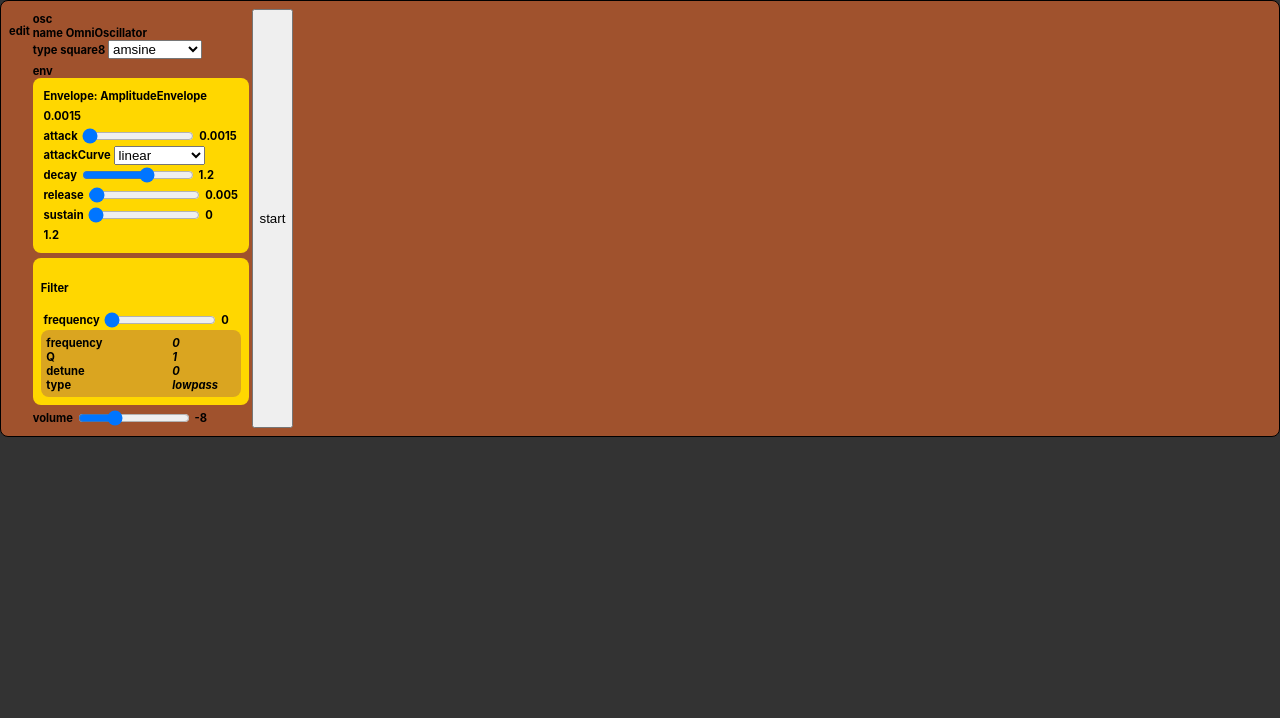
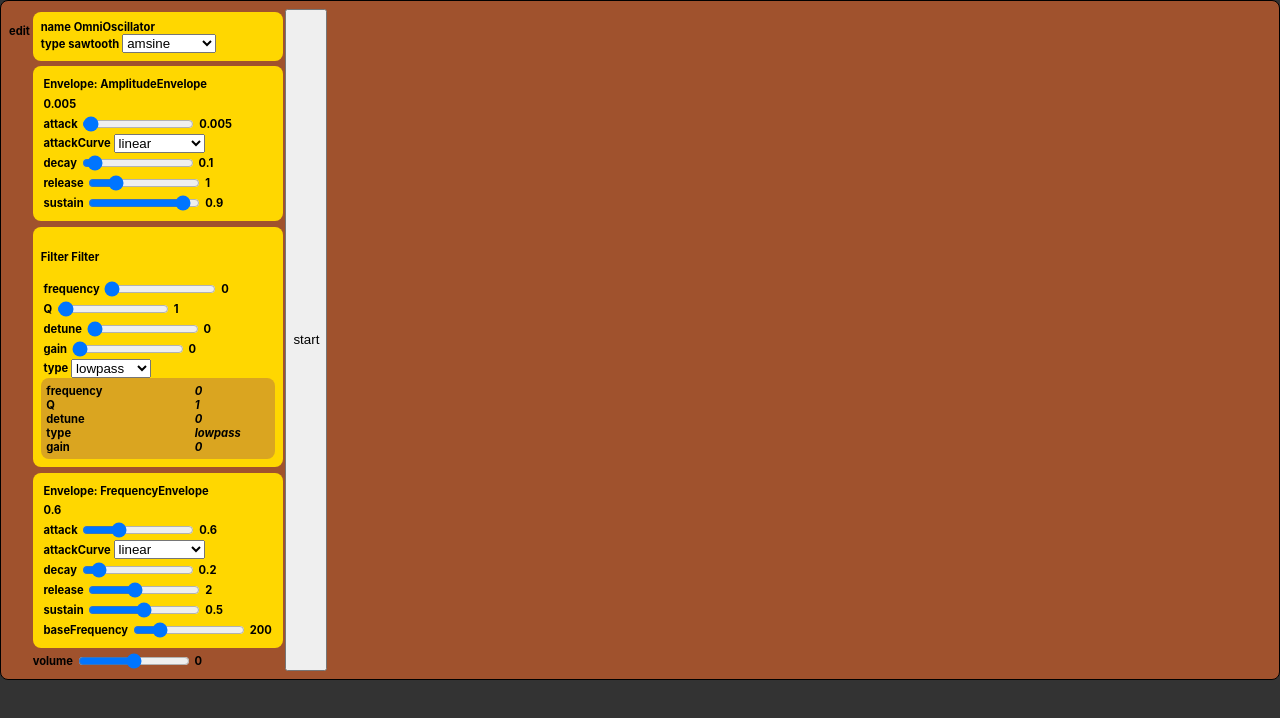
Before and after one commit to joshmarinacci/xp, a React (Create React App) app in the folder synth2/: page / in a window 1280 px wide. Shown: the top 718 px of the page. Built offline with nearby package versions, Linux system fonts and the light colour scheme.

Commit message:
add frequency to lowpass filter

```diff
--- a/synth2/src/App.js
+++ b/synth2/src/App.js
@@ -205,57 +205,7 @@ function PresetsLoader({onChange}) {
     </select>
 }
 
-let editable_synth = new MonoSynth({
-    "volume": -8,
-    "detune": 0,
-    "portamento": 0,
-    "envelope": {
-        "attack": 0.0015,
-        "attackCurve": "linear",
-        "decay": 1.2,
-        "decayCurve": "exponential",
-        "release": 0.005,
-        "releaseCurve": "exponential",
-        "sustain": 0.0
-    },
-    "filter": {
-        "Q": 1,
-        "detune": 0,
-        "frequency": 244.5,
-        "gain": 0,
-        "rolloff": -12,
-        "type": "lowpass"
-    },
-    "filterEnvelope": {
-        "attack": 0.001,
-        "attackCurve": "linear",
-        "decay": 0.7,
-        "decayCurve": "exponential",
-        "release": 0.8,
-        "releaseCurve": "exponential",
-        "sustain": 0.1,
-        "baseFrequency": 300,
-        "exponent": 2,
-        "octaves": 4
-    },
-    "oscillator": {
-        "detune": 0,
-        "frequency": 440,
-        "partialCount": 8,
-        "partials": [
-            1.2732395447351628,
-            0,
-            0.4244131815783876,
-            0,
-            0.25464790894703254,
-            0,
-            0.18189136353359467,
-            0
-        ],
-        "phase": 0,
-        "type": "square8"
-    }
-})
+let editable_synth = new MonoSynth();
 editable_synth.toDestination()
 
 function App() {
--- a/synth2/src/editors.jsx
+++ b/synth2/src/editors.jsx
@@ -27,7 +27,7 @@ function PropGrid({obj, props}) {
 
 export function OscillatorEditor({oscillator}) {
     let [type, set_type] = useState(oscillator.type)
-    return <VBox>
+    return <div className={"vbox panel"}>
         <div><b>name</b> {oscillator.name}</div>
         <div><b>type</b>
             <label>{oscillator.type}</label>
@@ -41,18 +41,30 @@ export function OscillatorEditor({oscillator}) {
         {/*    <b>harmonicity</b><i>{oscillator.harmonicity.value}</i>*/}
         {/*</div>*/}
         {/*<PropGrid obj={oscillator} props={["modulationType","partialCount","phase","type"]}/>*/}
-    </VBox>
+    </div>
 }
 
 function TSlider({prop, obj, min, max, name}) {
-    const [value, set_value] = useState(obj[prop])
+    const [value, set_value] = useState(()=>{
+        if(obj[prop].name && obj[prop].name === "Signal") {
+            // console.log("is a signal")
+            return obj[prop].value
+        } else {
+            return obj[prop]
+        }
+    })
     return <HBox>
-        <label>{name}</label>
+        <label>{name?name:prop}</label>
         <input className={"tslider"}
         type={"range"} min={min*100} max={max*100} value={value*100}
                onChange={(e)=>{
                    let v = (parseFloat(e.target.value))/100
-                   obj[prop] = v
+                   if(obj[prop].name && obj[prop].name=== 'Signal') {
+                       // console.log("setting", v, "on", obj, prop)
+                       obj[prop].value = v
+                   } else {
+                       obj[prop] = v
+                   }
                    set_value(v)
                }}
         />
@@ -68,6 +80,7 @@ function TSelect({obj, prop, values}) {
             let v = e.target.value
             set_value(v)
             obj[prop] = v
+            console.log("object is now",obj)
         }}>
             {values.map(v => <option key={v} value={v}>{v}</option>)}
         </select>
@@ -77,6 +90,10 @@ function TSelect({obj, prop, values}) {
 let CURVES = ["linear","exponential"]
 
 function EnvelopeEditor({envelope}) {
+    let extras = ""
+    if(envelope.baseFrequency) {
+        extras = <TSlider min={0} max={1000} obj={envelope} prop={"baseFrequency"}/>
+    }
     return <div className={"vbox panel"}>
         <label><b>Envelope:</b> {envelope.name}</label>
         <label>{envelope.attack}</label>
@@ -85,15 +102,19 @@ function EnvelopeEditor({envelope}) {
         <TSlider name={"decay"} min={0} max={2} obj={envelope} prop={"decay"}/>
         <TSlider name={"release"} min={0} max={5} obj={envelope} prop={"release"}/>
         <TSlider name={"sustain"} min={0} max={1} obj={envelope} prop={"sustain"}/>
-        <label>{envelope.decay}</label>
+        {extras}
     </div>
 }
-
+let FILTER_TYPES = ["lowpass","highpass","bandpass","lowshelf","highshelf","notch","allpass","peaking"]
 function FilterEditor({filter}) {
     return <div className={"vbox panel"}>
-        <h4>Filter</h4>
-        <TSlider name={"frequency"} min={0} max={1500} obj={filter.frequency} prop={"value"}/>
-        <PropGrid obj={filter} props={["frequency","Q","detune","type"]}/>
+        <h4>Filter {filter.name}</h4>
+        <TSlider name={"frequency"} min={0} max={20000} obj={filter} prop={"frequency"}/>
+        <TSlider name={"Q"} min={0} max={100} obj={filter} prop={"Q"}/>
+        <TSlider name={"detune"} min={0} max={100} obj={filter} prop={"detune"}/>
+        <TSlider name={"gain"} min={0} max={100} obj={filter} prop={"gain"}/>
+        <TSelect obj={filter} prop={"type"} values={FILTER_TYPES}/>
+        <PropGrid obj={filter} props={["frequency","Q","detune","type","gain"]}/>
     </div>
 }
 
@@ -114,9 +135,10 @@ export function SynthEditor({synth}) {
     return <div className={'control'}>
         <h4>edit</h4>
         <VBox>
-            <label>osc<OscillatorEditor oscillator={synth.oscillator}/></label>
-            <label>env<EnvelopeEditor envelope={synth.envelope}/></label>
+            <label><OscillatorEditor oscillator={synth.oscillator}/></label>
+            <label><EnvelopeEditor envelope={synth.envelope}/></label>
             <label><FilterEditor filter={synth.filter}/></label>
+            <label><EnvelopeEditor envelope={synth.filterEnvelope}/></label>
             <TSlider name="volume" obj={synth.volume} prop={'value'} min={-20} max={20}/>
         </VBox>
         <button onClick={() => Transport.toggle()}>start</button>
```
